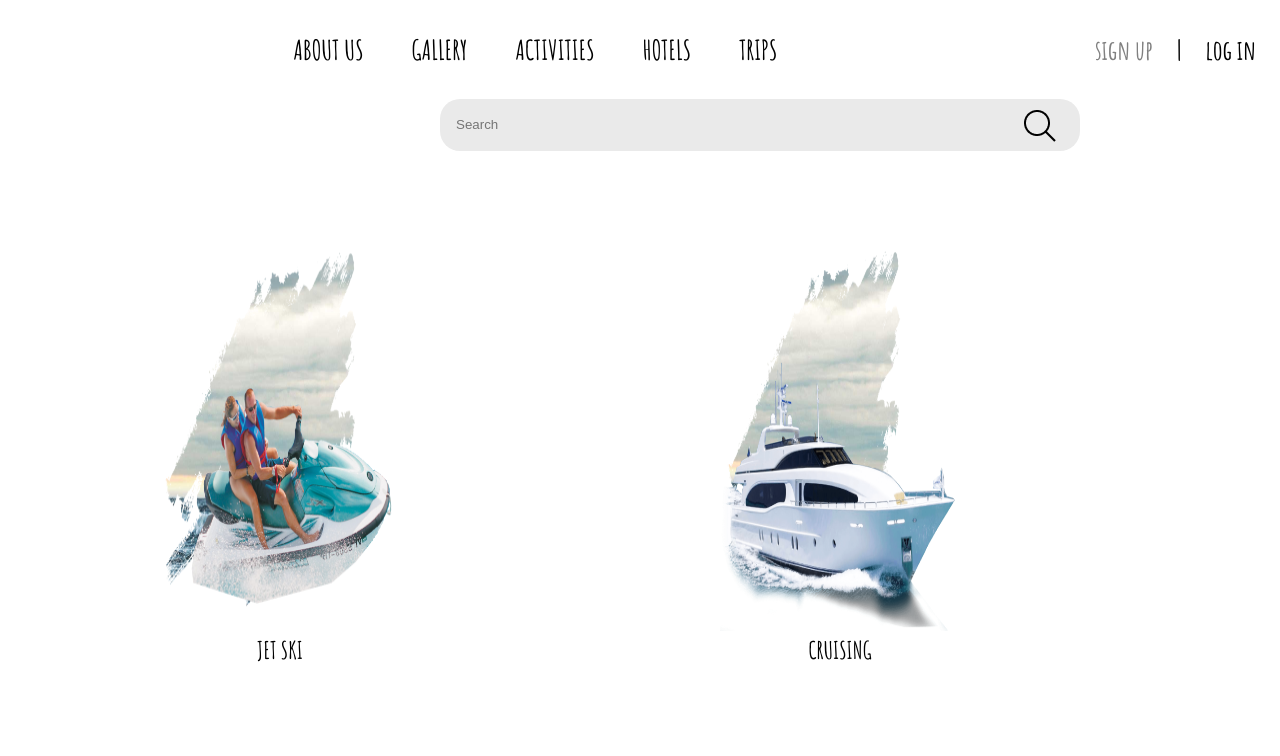
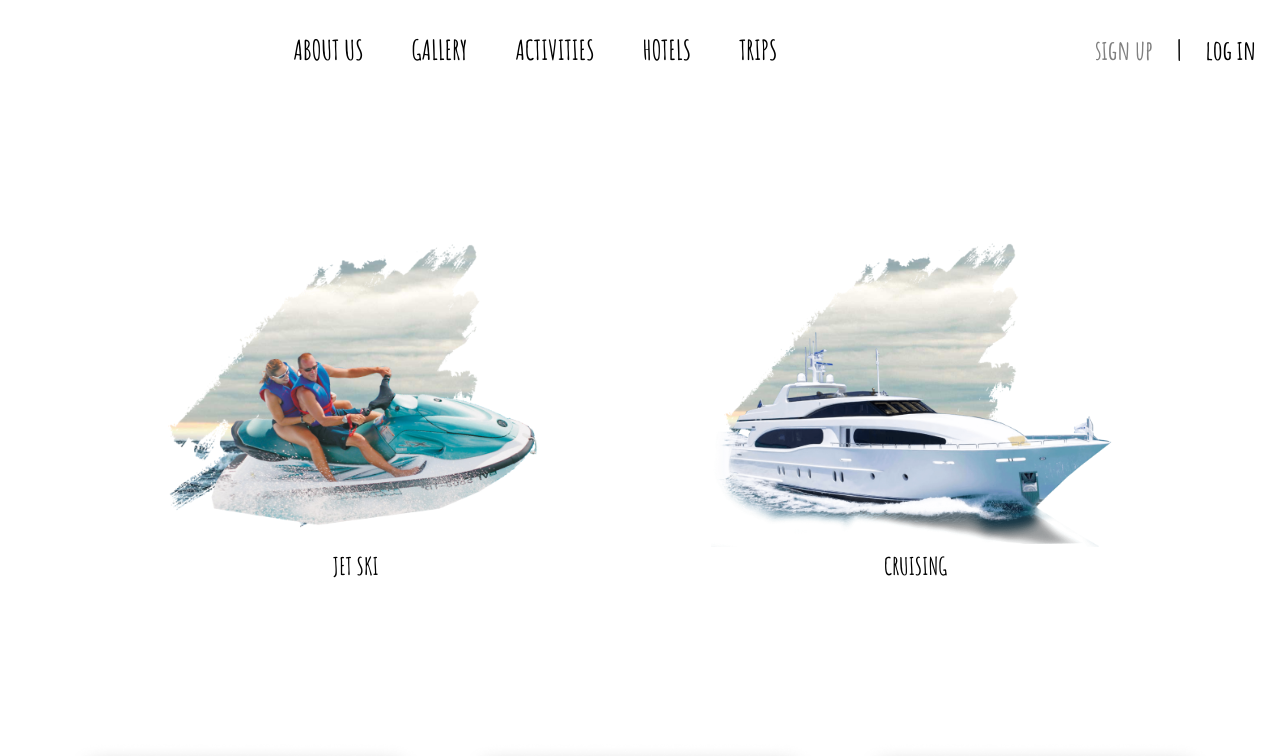
Before and after one commit to NikhitaBarat/great-escape, a React (Create React App) app in the folder client/: page /activities in a window 1280 px wide. Shown: the top 756 px of the page. Built offline with nearby package versions, Linux system fonts and the light colour scheme.

Commit message:
activities

```diff
--- a/client/src/pages/activities/activities.pages.jsx
+++ b/client/src/pages/activities/activities.pages.jsx
@@ -8,12 +8,6 @@ import Cruising from "../../assets/cruising.png";
 function Activities() {
   return (
     <div className="activities">
-      <div className="search">
-        <div className="search-field">
-          <input type="string" placeholder="Search" />
-          <img src={SearchIcon} alt="" />
-        </div>
-      </div>
       <div className="water">
         <div className="water1">
           <img className="waterimage" src={JetSki} alt="" />
--- a/client/src/pages/activities/activities.styles.css
+++ b/client/src/pages/activities/activities.styles.css
@@ -26,32 +26,24 @@
 
 .waterimage {
     height: 2rem;
+    width: auto;
 }
 
 .water {
     display: flex;
+    justify-content: center;
+    align-items: center;
+    text-align: center;
+    margin: 10rem 0;
 }
 
-.water1 {
-    padding: 5rem;
-    text-align: center;
+.water img {
+    height: 20rem;
+    margin: 0 5rem;
+    transition: all .5s;
+    cursor: pointer;
 }
 
-.water1 img {
-    height: 25rem;
-    width: 15rem;
-    margin-left: 5rem;
-    margin-right: 5rem;
+.water img:hover {
+    transform: scale(1.05);
 }
-
-.water2 {
-    padding: 5rem;
-    text-align: center;
-}
-
-.water2 img {
-    height: 25rem;
-    width: 15rem;
-    margin-left: 5rem;
-    margin-right: 5rem;
-}
```
Also changed, not shown: 1 other file (tests, documents, lock files or other folders).
